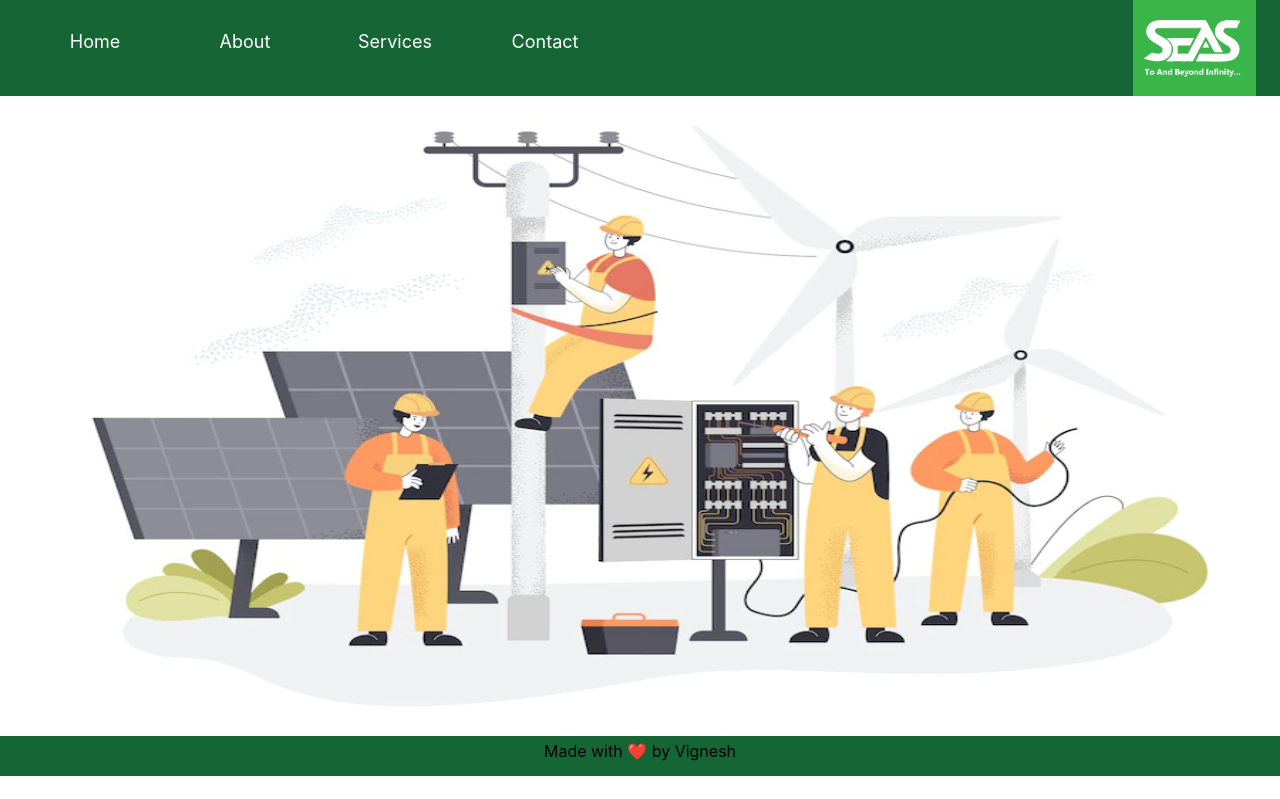
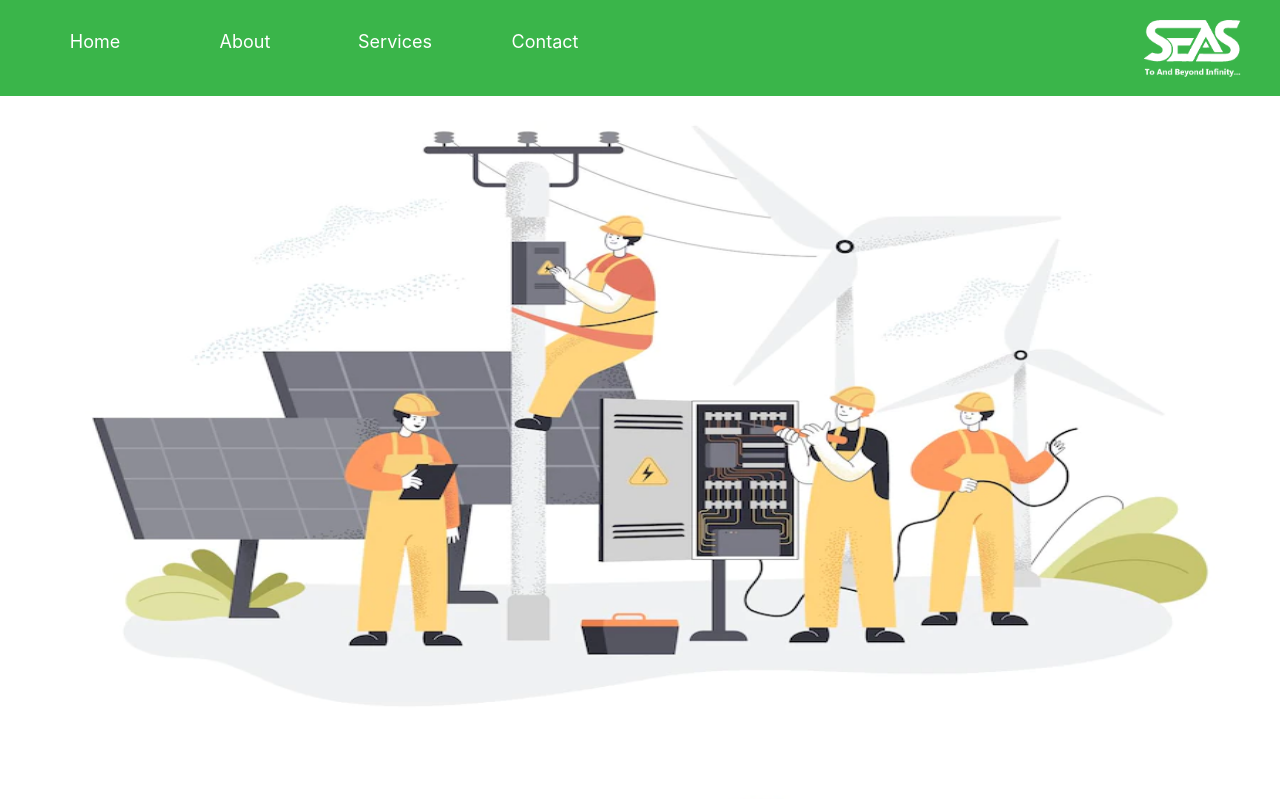
Before and after one commit to webdev-vignesh/SEAS, a React (Create React App) app: page / in a window 1280 px wide. Shown: the top 799 px of the page. Built offline with nearby package versions, Linux system fonts and the light colour scheme.

Commit message:
change bg and removed react router linkings

```diff
--- a/src/App.js
+++ b/src/App.js
@@ -1,24 +1,12 @@
 import NavBar from "./components/NavBar";
-import HomePage from "./components/HomePage";
-import Services from "./components/Services";
-import AboutUs from "./components/AboutUs";
-import ContactUs from "./components/ContactUs";
+import MainPage from "./components/MainPage";
 import Footer from "./components/Footer";
-import {BrowserRouter, Routes, Route } from 'react-router-dom';
 
 function App() {
   return (
-    <div className="App bg-green-800">
+    <div className="App bg-[#3AB54A]">
       <NavBar />
-      <BrowserRouter>
-      <Routes>
-        <Route path="/" element={<HomePage />} />
-        <Route path="/services" element={<Services />} />
-        <Route path="/aboutus" element={<AboutUs />} />
-        <Route path="/contactus" element={<ContactUs />} />
-        <Route path="*" element={<HomePage />} />
-      </Routes>
-      </BrowserRouter>
+      <MainPage />
       <Footer />
     </div>
   );
```
